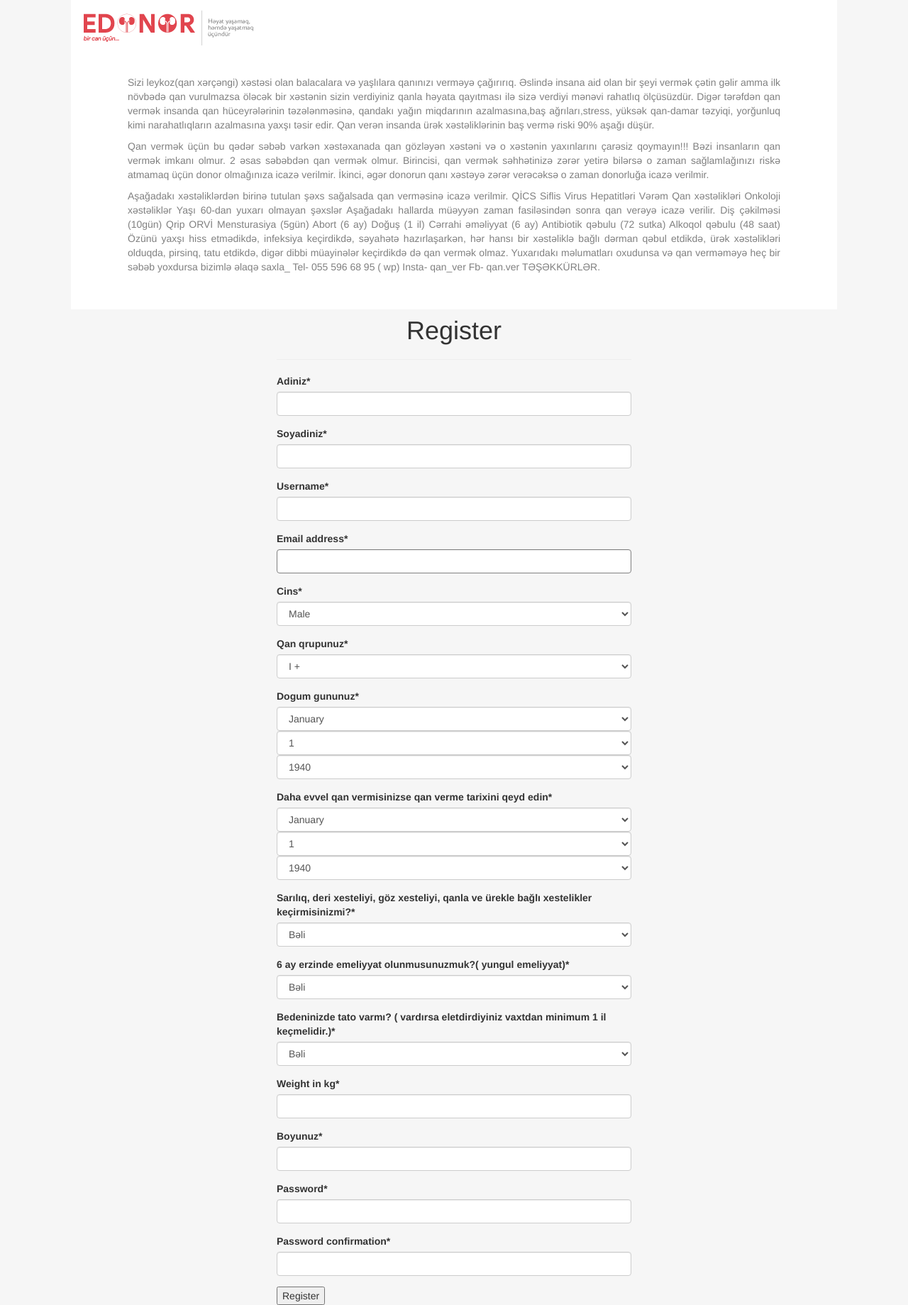
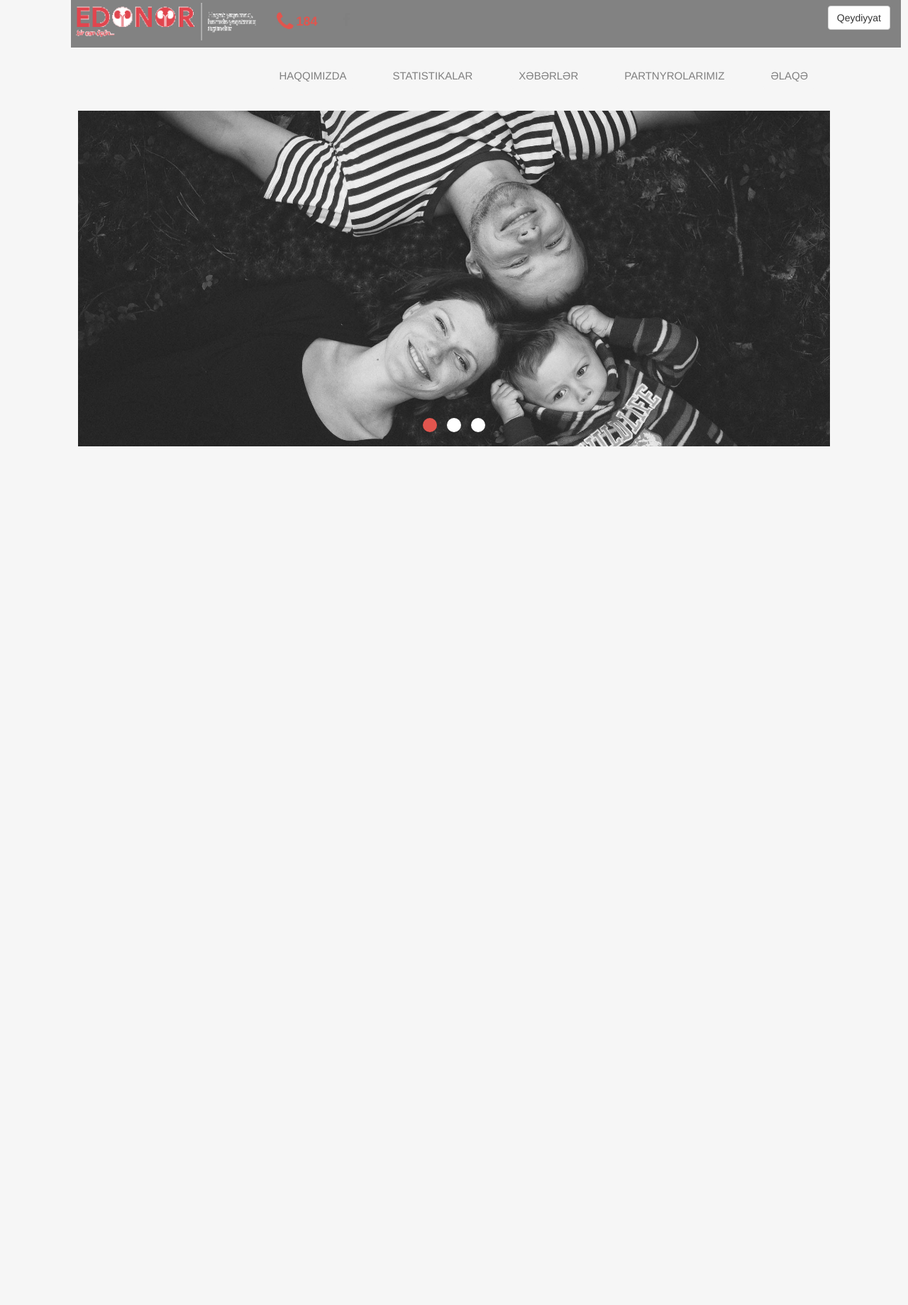
Before and after one commit to Mirzaagha/Edonor, a Django app: page / in a window 1280 px wide. Shown: the whole page at 71% size. After the commit the page ends 629 px from the top, so only its background shows below. Run offline with Django 3.2, Linux system fonts and the light colour scheme; some libraries are stand-ins or nearby versions.

Commit message:
Update home view

```diff
--- a/src/edonor/urls.py
+++ b/src/edonor/urls.py
@@ -17,15 +17,17 @@ from django.conf.urls import url
 from django.contrib import admin
 from django.conf.urls.static import static
 from django.conf import settings
-from profiles.views import RegisterView
+from profiles.views import RegisterView, HomeView
 from django.contrib.auth.views import LoginView, LogoutView
 from django.views.generic import TemplateView
 
 
 urlpatterns = [
     url(r'^admin/', admin.site.urls),
-    url(r'^$', RegisterView.as_view(), name='register'),
+    url(r'^register/$', RegisterView.as_view(), name='register'),
     url(r'^success/$', TemplateView.as_view(template_name='modal.html')),
+    # url(r'^$', TemplateView.as_view(template_name='index.html')),
+    url(r'^$', HomeView.as_view(), name='home'),
 
     url(r'^login/$', LoginView.as_view(), name='login'),
     url(r'^logout/$', LogoutView.as_view(), name='logout'),
--- a/src/profiles/forms.py
+++ b/src/profiles/forms.py
@@ -12,33 +12,33 @@ class RegisterForm(forms.ModelForm):
 	fields, plus a repeated password."""
 	YEARS= [x for x in range(1940,2021)]
 
-	first_name 	 = forms.CharField(label='Adiniz', required=True)
-	last_name  	 = forms.CharField(label='Soyadiniz', required=True)
-	password1    = forms.CharField(label='Password', widget=forms.PasswordInput)
-	password2    = forms.CharField(label='Password confirmation', widget=forms.PasswordInput)
+	first_name 	 = forms.CharField(label='Adınız', required=True)
+	last_name  	 = forms.CharField(label='Soyadınız', required=True)
+	password1    = forms.CharField(label='Şifrə', widget=forms.PasswordInput)
+	password2    = forms.CharField(label='Şifrəni təsdiqlə', widget=forms.PasswordInput)
 	gender       = forms.ChoiceField(label='Cins', choices=GENDER_CHOICES, required=True)
 	blood_group  = forms.ChoiceField(label='Qan qrupunuz',choices=BLOOD_GROUP, required=True)
-	birth_date 	 = forms.DateField(label='Dogum gununuz',
+	birth_date 	 = forms.DateField(label='Doğum gününüz',
 	 widget=forms.SelectDateWidget(years=YEARS))
 	illness  = forms.ChoiceField(
-		label='Sarılıq, deri xesteliyi, göz xesteliyi, qanla ve ürekle bağlı xestelikler keçirmisinizmi?',
+		label='Sarılıq, dəri xəstəliyi, göz xəstəliyi, qanla ve ürəklə bağlı xəstəliklər keçirmisinizmi?',
 		 choices=ILLNESS_CHOICES, required=True)
 
 	illness1  = forms.ChoiceField(
-		label='6 ay erzinde emeliyyat olunmusunuzmuk?( yungul emeliyyat)',
+		label='6 ay ərzində əməliyyat olunmusunuzmu?( yüngül əməliyyat)',
 		 choices=ILLNESS_CHOICES, required=True)
 
 	illness2  = forms.ChoiceField(
-		label='Bedeninizde tato varmı? ( vardırsa eletdirdiyiniz vaxtdan minimum 1 il keçmelidir.)',
+		label='Bədəninizdə tato varmı? ( vardırsa elətdirdiyiniz vaxtdan ən azı 1 il keçməlidir.)',
 		 choices=ILLNESS_CHOICES, required=True)
 
-	weight = forms.IntegerField(min_value=0, max_value=1000, label='Weight in kg')
+	weight = forms.IntegerField(min_value=0, max_value=1000, label='Çəkiniz', required=True)
 	# weight = forms.IntegerField(label='Çəkiniz' , required=True)
-	height = forms.IntegerField(label='Boyunuz' , required=True)
+	height = forms.IntegerField(min_value=0, max_value=300,label='Boyunuz' , required=True)
 
 
 	last_blood_date= forms.DateField(
-		label='Daha evvel qan vermisinizse qan verme tarixini qeyd edin',
+		label='Daha əvvəl qan vermisinizsə qan vermə tarixini qeyd edin',
 	 widget=forms.SelectDateWidget(years=YEARS))
 
 
--- a/src/profiles/models.py
+++ b/src/profiles/models.py
@@ -44,6 +44,7 @@ class MyUserManager(BaseUserManager):
 USERNAME_REGEX = '^[a-zA-Z0-9@.+-]*$'
 class MyUser(AbstractBaseUser):
 	username = models.CharField(
+		verbose_name='İstifadəçi adı',
 		max_length=255,
 		validators=[
 			RegexValidator(
@@ -55,7 +56,7 @@ class MyUser(AbstractBaseUser):
 		unique=True,
 	)
 	email = models.EmailField(
-		verbose_name='email address',
+		verbose_name='E-mail',
 		max_length=255,
 		unique=True,
 	)
@@ -103,28 +104,3 @@ class MyUser(AbstractBaseUser):
 		"Does the user have permissions to view the app `app_label`?"
 		# Simplest possible answer: Yes, always
 		return True
-
-	# @property
-	# def is_staff(self):
-	#     "Is the user a member of staff?"
-	#     # Simplest possible answer: All admins are staff
-	#     return self.is_admin
-
-
-
-# class Profile(models.Model):
-# 	user = models.OneToOneField(settings.AUTH_USER_MODEL)
-# 	town = models.CharField(max_length=120,null=True,blank=True)
-# 	def __str__(self):
-# 		return str(self.user.username)
-
-
-
-# def post_save_user_model_receiver(sender, instance, created, *args, **kwargs):
-# 	if created:
-# 		try:
-# 			Profile.objects.create(user=instance)
-# 		except:
-# 			pass
-
-# post_save.connect(post_save_user_model_receiver, sender=settings.AUTH_USER_MODEL)
--- a/src/profiles/views.py
+++ b/src/profiles/views.py
@@ -1,9 +1,10 @@
 from django.shortcuts import render, get_object_or_404
 from django.contrib.auth import get_user_model
-from django.views.generic import DetailView, CreateView
+from django.views.generic import DetailView, CreateView, View
 from django.http import Http404
 from .forms import RegisterForm
 from .models import MyUser
+
 # from django.contrib.messages.views import SuccessMessageMixin
 
 
@@ -22,6 +23,9 @@ class RegisterView(CreateView):
         #     return redirect("/logout")
         return super(RegisterView, self).dispatch(*args, **kwargs)
 
+class HomeView(View):
+    def get(self, request, *args, **kwargs):
+        return render(request, 'index.html', {})
 # class LoginView(CreateView):
 #     form_class = LoginForm
 #     template_name = 'login.html'
--- a/src/static-storage/css/style.css
+++ b/src/static-storage/css/style.css
@@ -73,7 +73,7 @@ body{
 	float: right;
 	padding-right: 10px;
 }
-.login-field .btn
+.container
 {
 	border-radius: 0px;
 	background: #828282;
--- a/src/templates/index.html
+++ b/src/templates/index.html
@@ -33,8 +33,9 @@
 			<!-- <i class="fa fa-pinterest-p"></i> -->
 			<!-- <i class="fa fa-google-plus"></i> -->
 		</div>
-		<div class="item login-field">
-			<button class="btn btn-default"><i class="fa fa-user"></i> Giriş et</button>
+		<div class="container" align="right">
+			<!-- <button class="btn btn-default" src="{% url 'register' %}" ><i class="fa fa-user" ></i> Qeydiyyat </button> -->
+			<a href="/register/" class="btn btn-default" role="button">Qeydiyyat</a>
 		</div>
 	</div>
 	<div class="navbar">
@@ -77,8 +78,7 @@
     </div>
   </div>
 </body>
-			{% block content %}
-				{% endblock %}
+
 <div class="e-modal" align="center">
 	<div class="e-modal-content">
 		<div class="e-modal-body">
--- a/src/templates/registration.html
+++ b/src/templates/registration.html
@@ -69,17 +69,17 @@ Fb- qan.ver
 TƏŞƏKKÜRLƏR.</p>
 		</div>
 		<div class='col-sm-6 col-sm-offset-3 text-center'>
-			<h1>Register</h1>
+			<h1>Qeydiyyat</h1>
 			<hr/>
 			<form class='text-left' method="post" action="{% url 'register' %}">
 			{% csrf_token %}
 			{{ form|crispy }}
 
-			<input type="submit" value="Register" />
+			<input class='btn btn-primary' type="submit" value="Qeydiyyatdan keç" />
 			<input type="hidden" name="next" value="{{ next }}" />
 			</form>
-<!-- 			<p>Did you need to <a href='{% url "login" %}'>Login</a>?
- -->			</div>
+			<p>Copyright © 2018 Edonor. All rights reserved.</p>
+			</div>
 
 			</div>
 		</div>
```
Also changed, not shown: src/db.sqlite3, src/profiles/migrations/0005_auto_20180613_1204.py (added).
